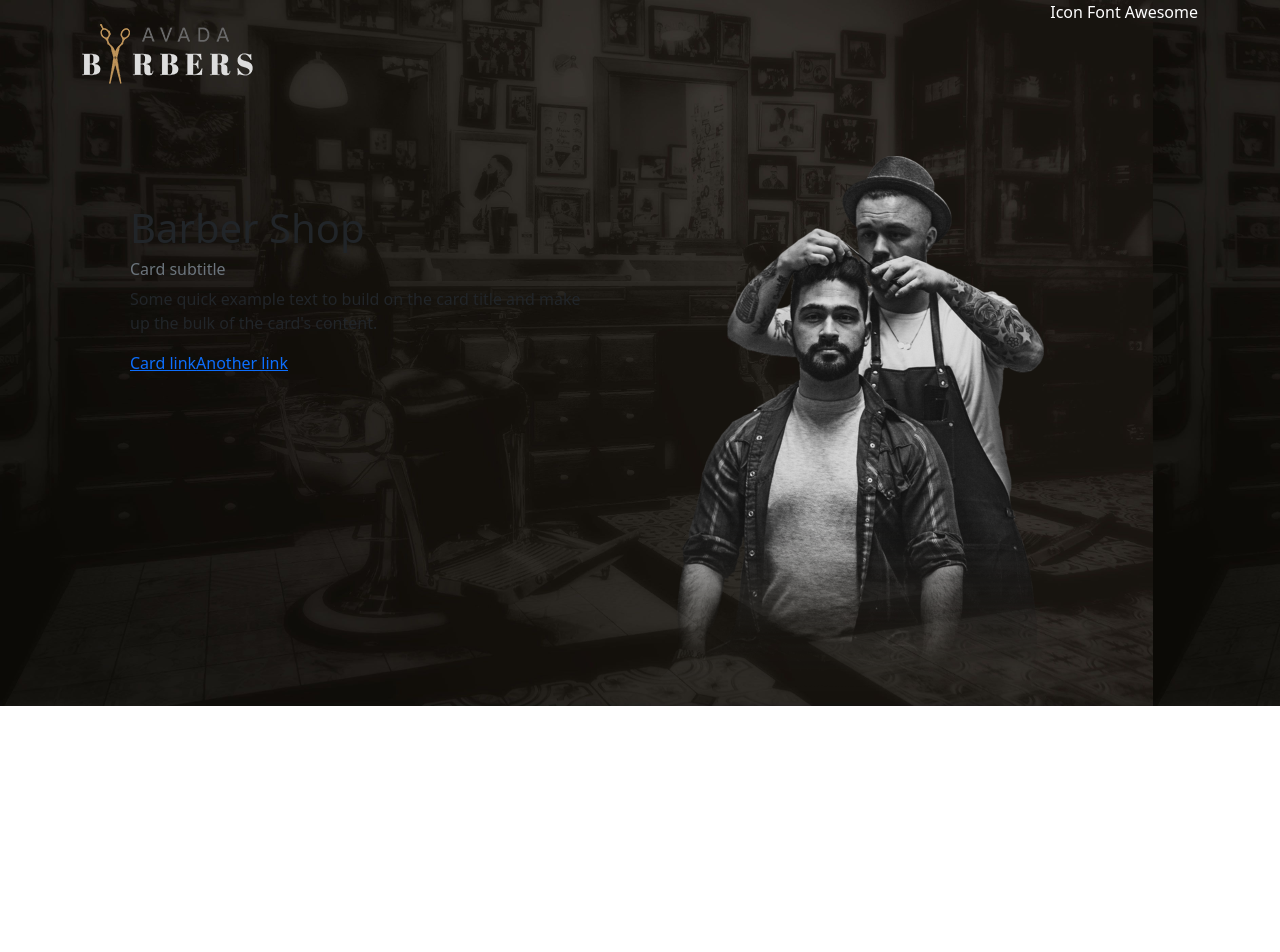
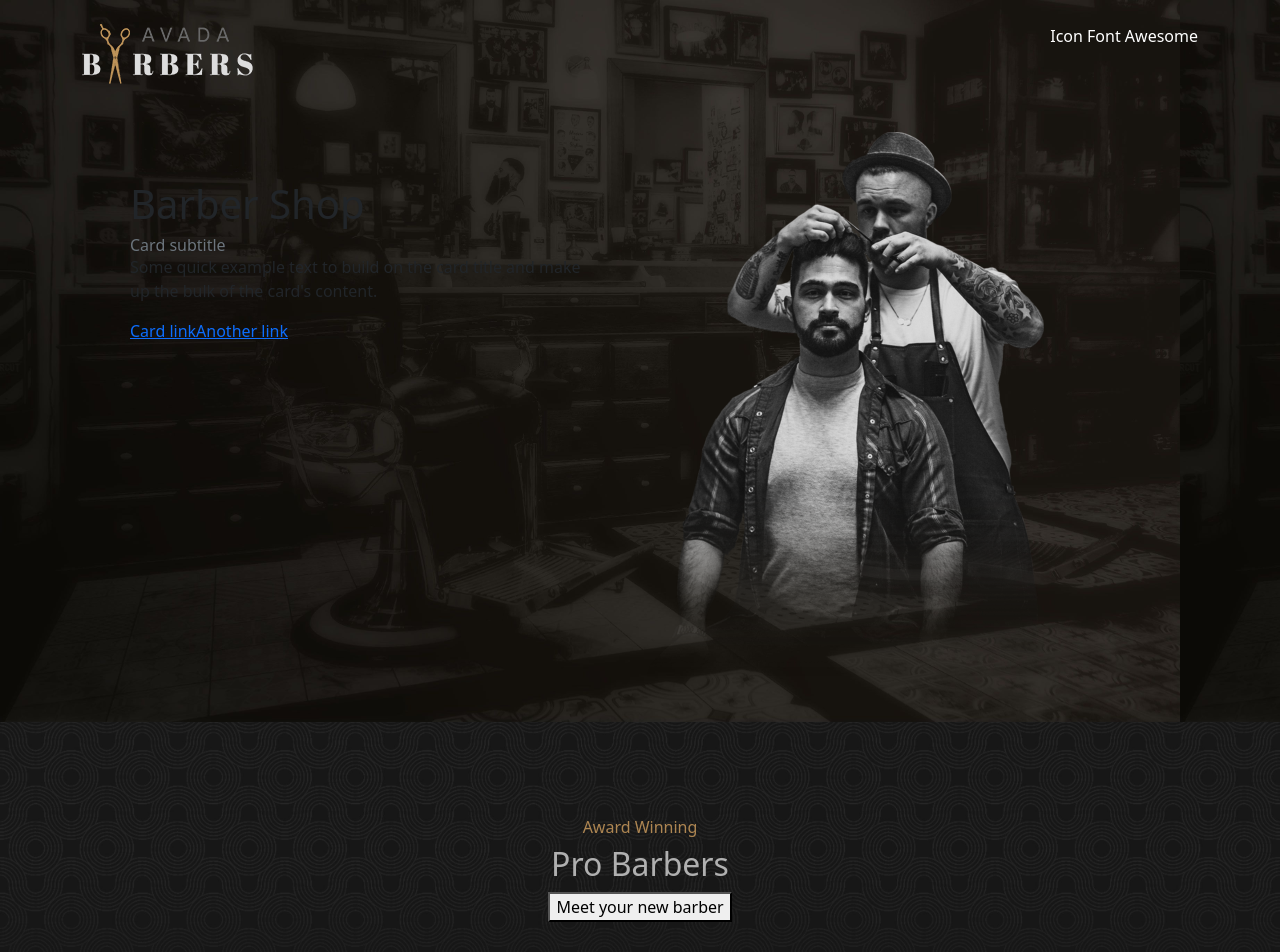
Before and after one commit to Andrearusso94/proj-html-vuejs, a Vue app: page / in a window 1280 px wide. Shown: the top 952 px of the page. Before the commit the page ends 800 px from the top, so only its background shows below. Built offline with nearby package versions, Linux system fonts and the light colour scheme; the HTML template or start-up script is replaced by a standard one.

Commit message:
add section meet

```diff
--- a/src/components/AppHeader.vue
+++ b/src/components/AppHeader.vue
@@ -12,13 +12,13 @@ export default {
         <div id="site_header" class="container-fluid">
 
             <NavbarVue></NavbarVue>
-            <div class="container my-5">
+            <div class="container primary-container">
                 <div class="row g-2">
                     <div class="col-6">
                         <div class="cards my-5 mx-5">
                             <div class="cards_body">
                                 <h1>Barber Shop</h1>
-                                <h6 class="card-subtitle mb-2 text-muted">Card subtitle</h6>
+                                <h6 class="card-subtitle  text-muted">Card subtitle</h6>
                                 <p class="card-text">Some quick example text to build on the card title and make up
                                     the bulk of the card's content.</p>
                                 <a href="#" class="card-link">Card link</a>
@@ -48,4 +48,9 @@ export default {
     background-size: contain;
 
 }
+
+.primary-container {
+    margin-top: 1.5rem;
+    padding-bottom: 2.5rem;
+}
 </style>
--- a/src/components/AppMain.vue
+++ b/src/components/AppMain.vue
@@ -4,8 +4,39 @@ export default {
 }
 </script>
 <template>
+    <main>
+        <div id="site_main">
+            <div class="container-fluid about">
+                <div class="meet py-5">
+                    <div class="about_card  py-5">
+                        <h6>Award Winning</h6>
+                        <h2>Pro Barbers</h2>
+                        <button>Meet your new barber</button>
+                    </div>
+
+                </div>
+            </div>
+        </div>
+    </main>
 
 </template>
 <style lang="scss" scoped>
 @use '../assets/partials/variables' as *;
+
+.about {
+    background-image: url(../assets/img/avadabarbers-about-introbackground.jpg);
+    background-size: cover;
+}
+
+.about_card {
+    text-align: center;
+
+    h6 {
+        color: $another;
+    }
+
+    h2 {
+        color: $light-dark;
+    }
+}
 </style>
--- a/src/components/Navbar.vue
+++ b/src/components/Navbar.vue
@@ -9,7 +9,7 @@ export default {
 
         <div class="row justify-content-between">
             <div class="col-6 my-4"><img src="../assets/img/avadabarbers-logo-x1.png" alt=""></div>
-            <div class="col-6 icon">Icon Font Awesome</div>
+            <div class="col-6 my-4 icon">Icon Font Awesome</div>
         </div>
 
     </nav>
```
